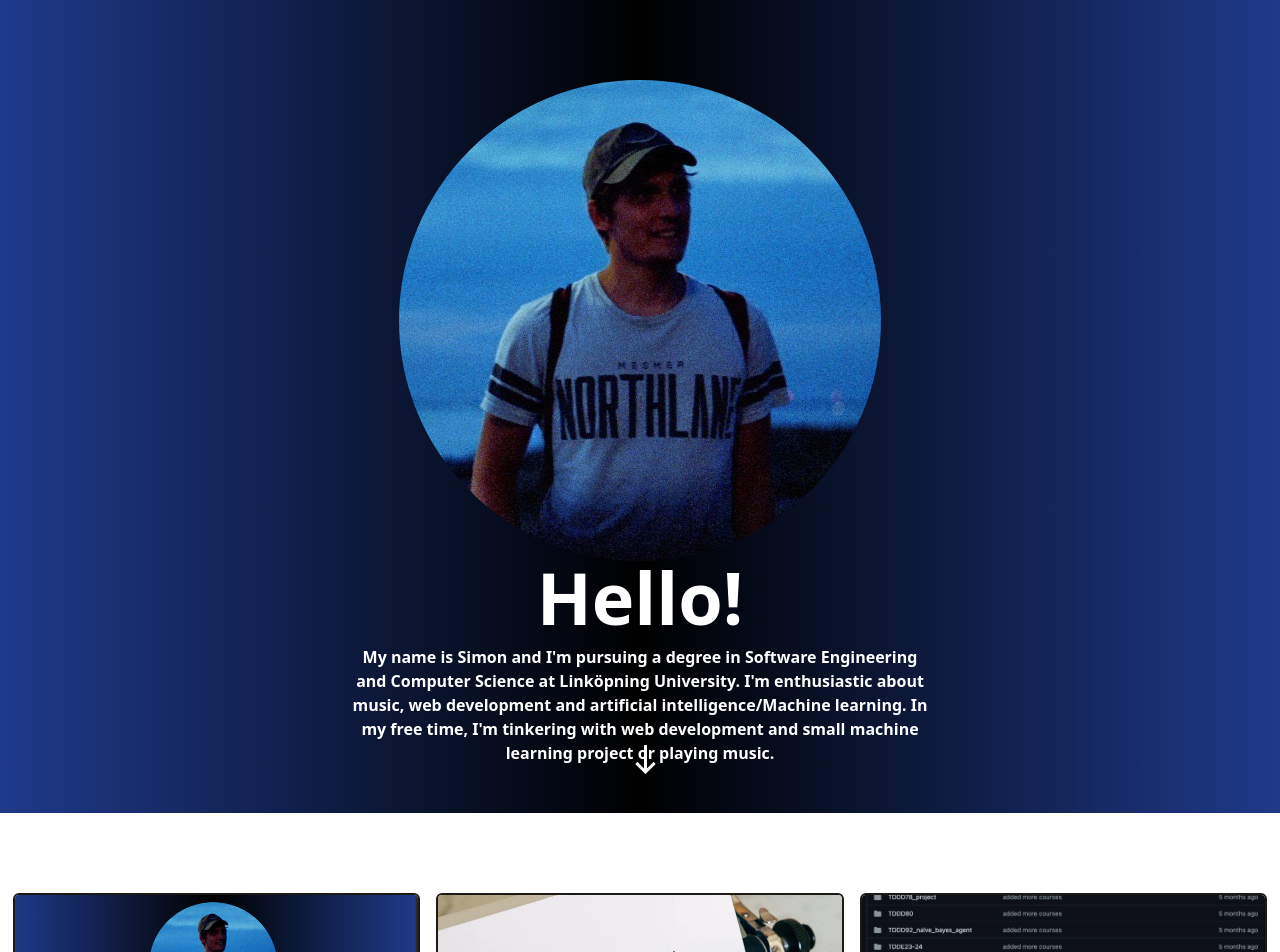
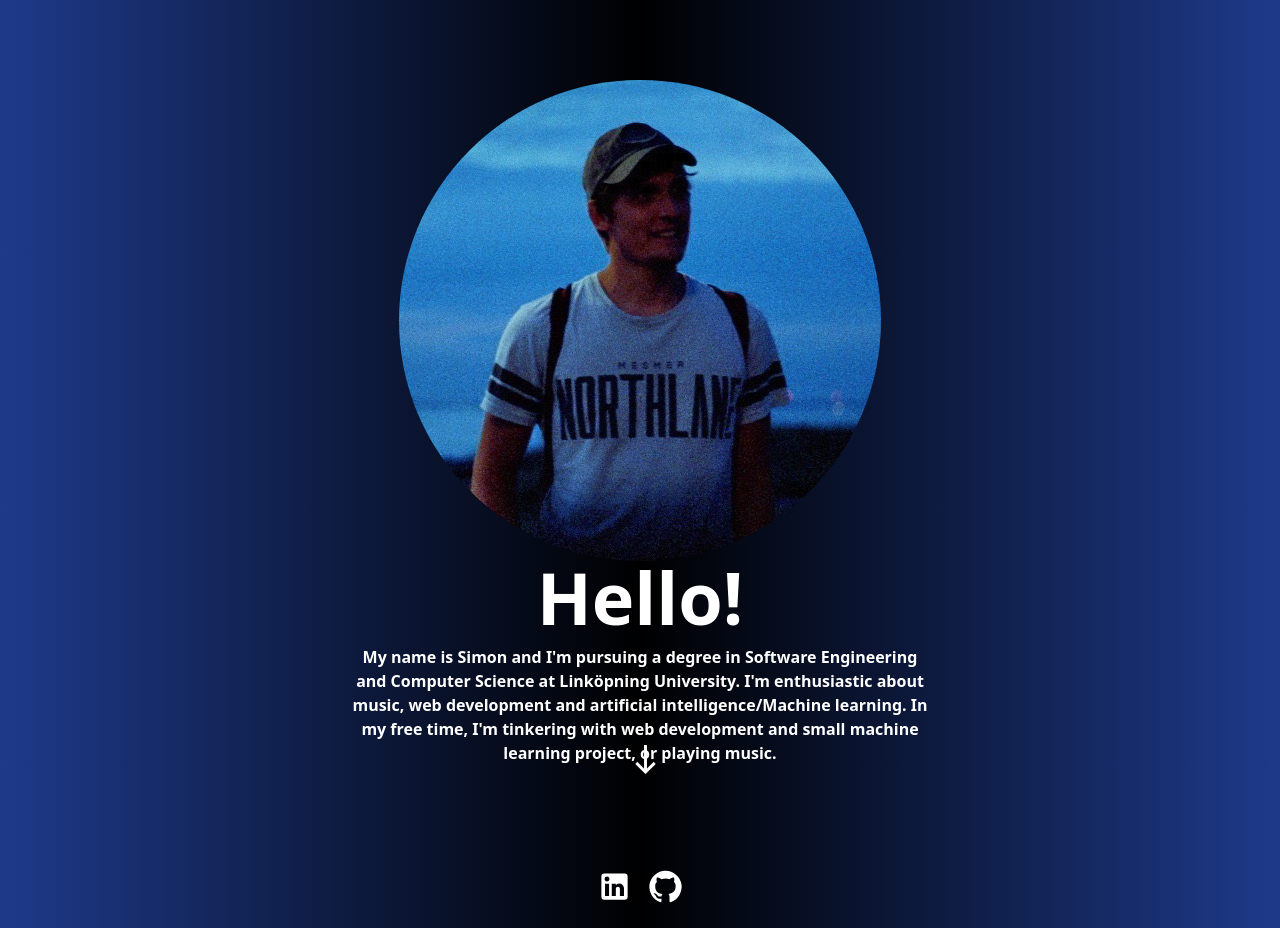
Before and after one commit to Znarvl/portfolio, a React (Vite) app: page / in a window 1280 px wide. Shown: the top 952 px of the page. Built offline with nearby package versions, Linux system fonts and the light colour scheme.

Commit message:
removed text from portfolio and added linked in and github to the intro

```diff
--- a/src/components/Intro.jsx
+++ b/src/components/Intro.jsx
@@ -1,5 +1,8 @@
 import React from "react";
+
 import SouthIcon from '@mui/icons-material/South';
+import LinkedInIcon from '@mui/icons-material/LinkedIn';
+import GitHubIcon from '@mui/icons-material/GitHub';
 
 function Intro(){
     const scrollToBottom = () => {
@@ -13,11 +16,16 @@ function Intro(){
         from-blue-900
         via via-black
         to-blue-900">
+
                  <img class="rounded-full" src="public/profile.png" alt="user image" />
             <h1 className="text-4xl md:text-7xl text-white mb-1 md:mb-3 font-bold">Hello!</h1>
             <p className="text-md text-white max-w-xl mb-6 font-bold">My name is Simon and I'm pursuing a degree in Software Engineering and Computer Science at Linköpning University.
             I'm enthusiastic about music, web development and artificial intelligence/Machine learning.
-             In my free time, I'm tinkering with web development and small machine learning project or playing music.   </p>
+             In my free time, I'm tinkering with web development and small machine learning project, or playing music.   </p>
+             <div className="text-white flex space-x-4 mt-20">
+            <LinkedInIcon onClick={event =>  window.location.href='https://www.linkedin.com/in/simon-jakobsson-871252144/'} fontSize="large"/>
+            <GitHubIcon onClick={event =>  window.location.href='https://github.com/Znarvl'} fontSize="large"/>
+            </div>
         <div class="animate-bounce w-6 h-6 text-white absolute bottom-7 scroll-smooth">
             <div onClick={scrollToBottom}>
             <SouthIcon  fontSize="large"/>
--- a/src/components/Portfolio.jsx
+++ b/src/components/Portfolio.jsx
@@ -11,7 +11,6 @@ function Portfolio(){
                     <PortfolioItem
                     imgUrl={project.imgUrl}
                     title={project.title}
-                    text={project.text}
                     stack={project.stack}
                     link={project.link}
                     />
```
